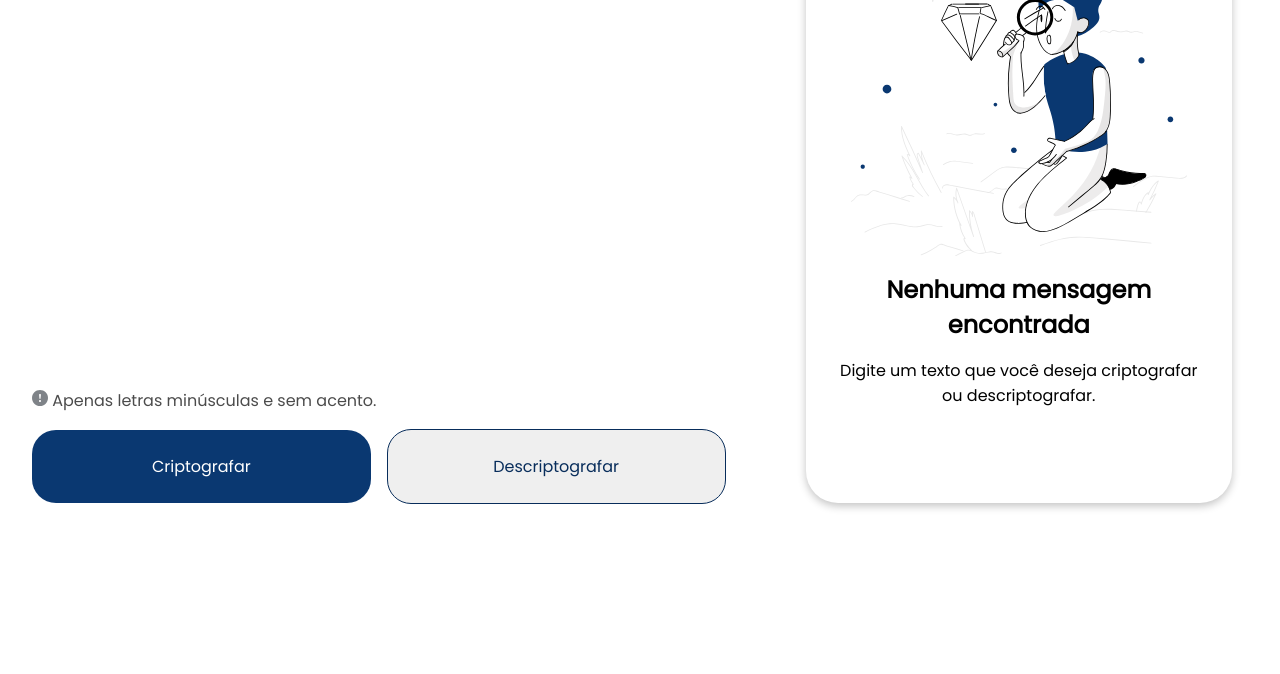
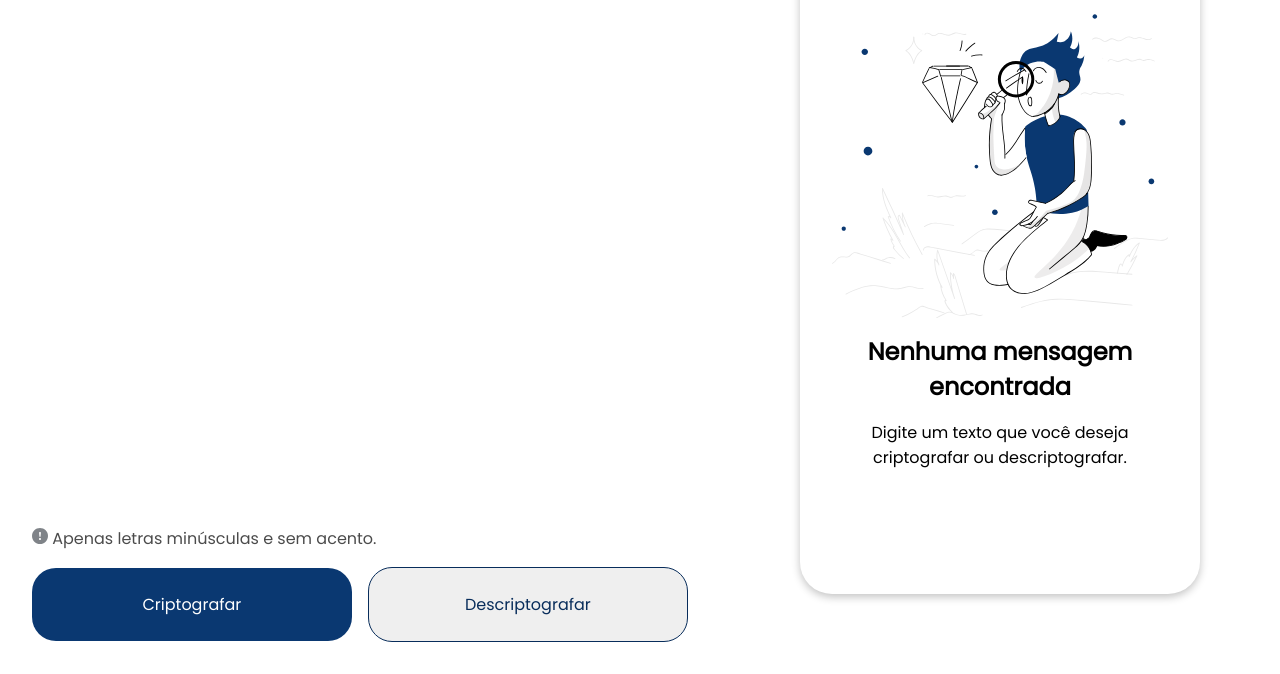
Before and after one commit to juliadidra/challenge-decodificador, a plain HTML site: page index.html in a window 1280 px wide. Shown: the part 190-864 px from the top of the page. Before the commit the page ends 800 px from the top, so only its background shows below. Drawn offline with Linux system fonts and the light colour scheme.

Commit message:
ajustando elementos

```diff
--- a/main.js
+++ b/main.js
@@ -32,8 +32,6 @@ function criptografar() {
         }
     });
 
-    console.log(resultado);
-
     caixa_texto_criptografado.value = resultado;
 }
 
@@ -57,7 +55,6 @@ function descriptografar() {
         }
     });
 
-    console.log(resultado);
 
     caixa_texto_criptografado.value = resultado;
 }
--- a/style/computador.css
+++ b/style/computador.css
@@ -14,7 +14,12 @@
 
       #container_textos{
         width: 70%;
-        height: 100%;
+        height: 100vh;
+      }
+
+      #container_outside{
+        height: 100vh;
+        padding: 2em;
       }
 
 
@@ -27,9 +32,7 @@
         height: 90%;
         align-items: center;
         justify-content: center;
-        margin-top: 0;
-        margin-top: 3em;
-        margin: 2em;
+
       }
 
       #container_criptografado > textarea{
@@ -49,4 +52,8 @@
       #img_desktop{
         display: flex;
     }
+
+    #caixa_texto{
+      height: 90vh;
+    }
 }
--- a/style/style.css
+++ b/style/style.css
@@ -8,6 +8,8 @@
 body{
     font-family: 'Poppins', sans-serif;
     height: 100vh;
+    width: 100vw;
+
 }
 
 #div_geral{
@@ -20,7 +22,6 @@ body{
     flex-direction: column;
     gap: 1em;
     padding: 2em;
-
 }
 
 #container_textos > p {
```
